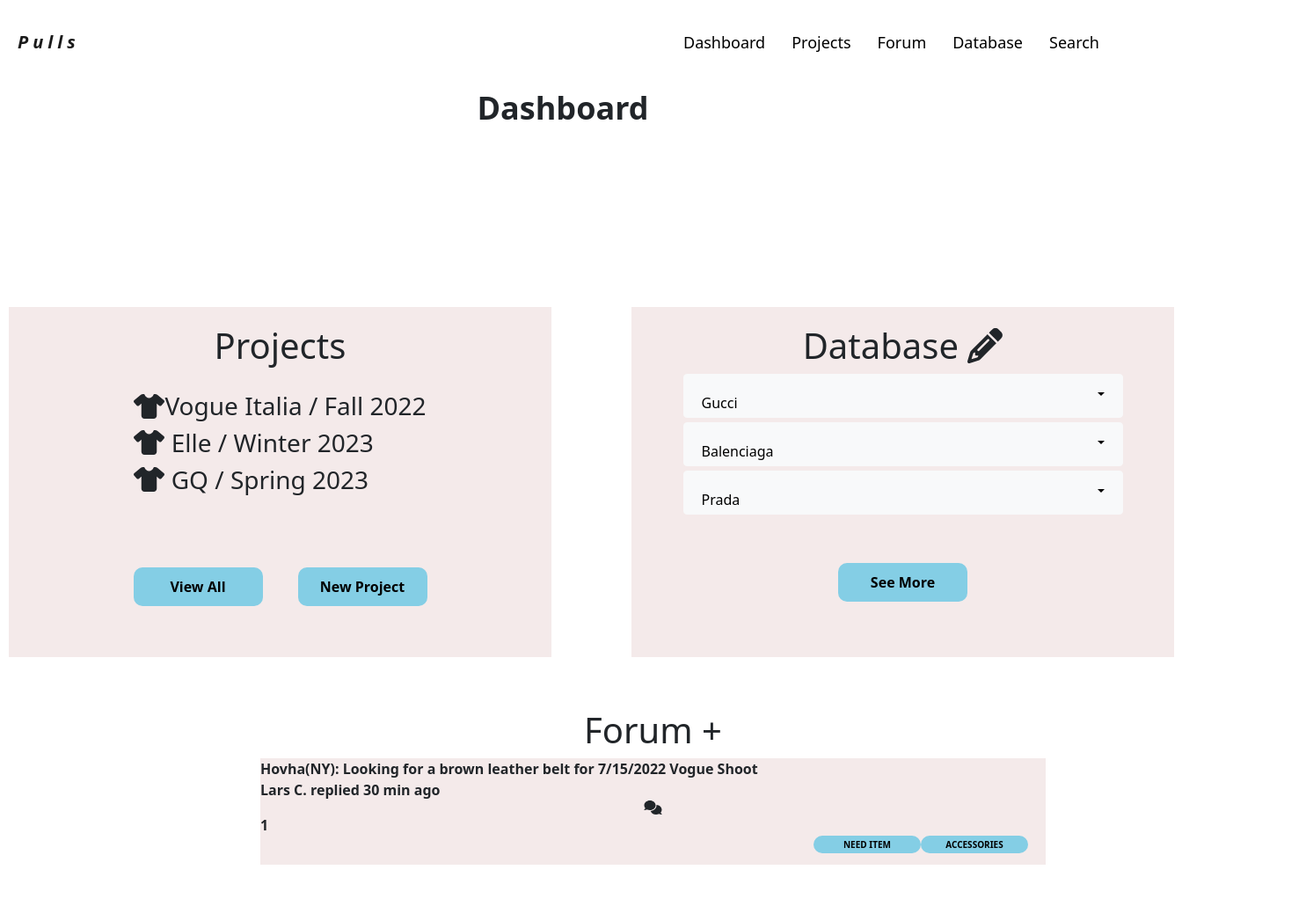
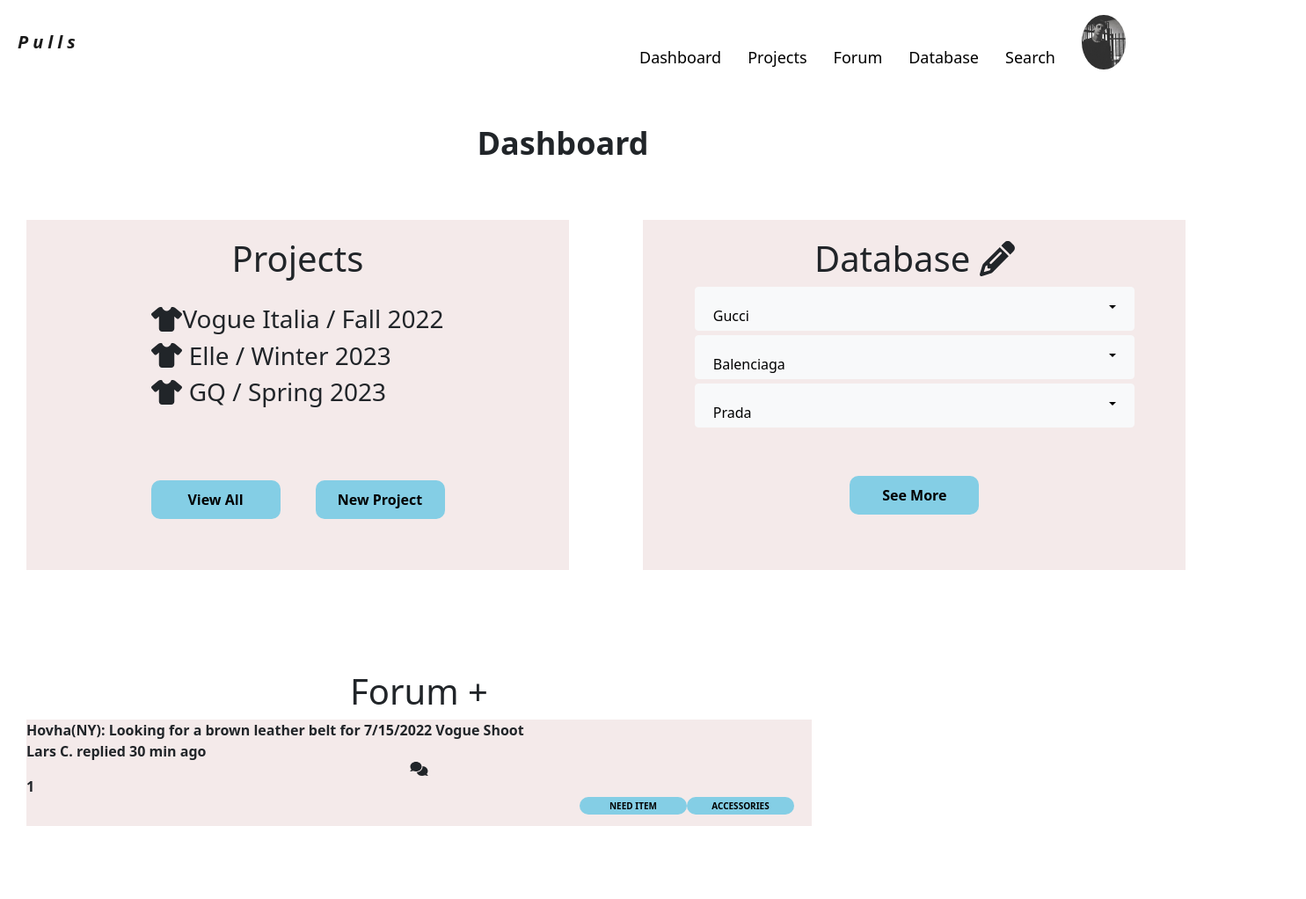
Before and after one commit to DoubleHelixX/ori-pulls-test, a React (Create React App) app: page / in a window 1280 px wide. Shown: the top 1022 px of the page at 88% size, 1485 px wide, since content can reach past the window. Built offline with nearby package versions, Linux system fonts and the light colour scheme.

Commit message:
forum positioning

```diff
--- a/src/App.css
+++ b/src/App.css
@@ -16,15 +16,17 @@
   font-size: 36px;
   flex-direction: column;
   align-items: center;
+  padding-bottom: 20px;
+  margin: 40px;
 }
 
 .projects {
   display: flex;
-  grid-row: 2 / 4;
+  grid-row: 1 / 4;
   grid-column: 1 / 4;
   flex-direction: column;
   align-items: center;
-  margin-left: 10px;
+  margin-left: 30px;
 }
 
 .database {
@@ -32,7 +34,7 @@
   flex-direction: column;
   padding: auto;
   align-items: center;
-  grid-row: 2 / 4;
+  grid-row: 1 / 4;
   grid-column: 3 / 3;
   align-items: center;
 }
@@ -42,9 +44,9 @@
   flex-direction: column;
   flex-wrap: wrap;
   align-items: center;
-  padding: 10px;
-  grid-area: footer;
-  margin-top: 50px;
+  padding-left: 30px;
+  grid-row: 3 / 4;
+  grid-column: 1 / 3;
 }
 
 .forumCard {
--- a/src/Components/Navigation/Navigation.css
+++ b/src/Components/Navigation/Navigation.css
@@ -10,6 +10,7 @@
 
 .brand {
   font-weight: 900;
+  font-size: 30px;
   margin: 20px;
   display: flex;
   color: black;
--- a/src/Components/Navigation/Navigation.js
+++ b/src/Components/Navigation/Navigation.js
@@ -1,6 +1,7 @@
 import React from "react";
 import { Link } from "react-router-dom";
-import { Nav, Navbar } from "react-bootstrap";
+import { Nav, Navbar, Image } from "react-bootstrap";
+
 import "./Navigation.css";
 
 function Navigation(props) {
@@ -31,6 +32,17 @@ function Navigation(props) {
             <Link className="nav" to={"/search"}>
               Search
             </Link>
+            <Image
+              src={"./D8717CE0-50AA-4887-9AF9-3EE9CD68D219_1_105_c.jpeg"}
+              title="source: imgur.com"
+              className="img-fluid shadow-4"
+              style={{
+                borderRadius: "50%",
+                width: 50,
+                display: "flex",
+                flexDirection: "column",
+              }}
+            />
           </Nav>
         </Navbar.Collapse>
       </Navbar>
```
Also changed, not shown: public/D8717CE0-50AA-4887-9AF9-3EE9CD68D219_1_105_c.jpeg (added).
